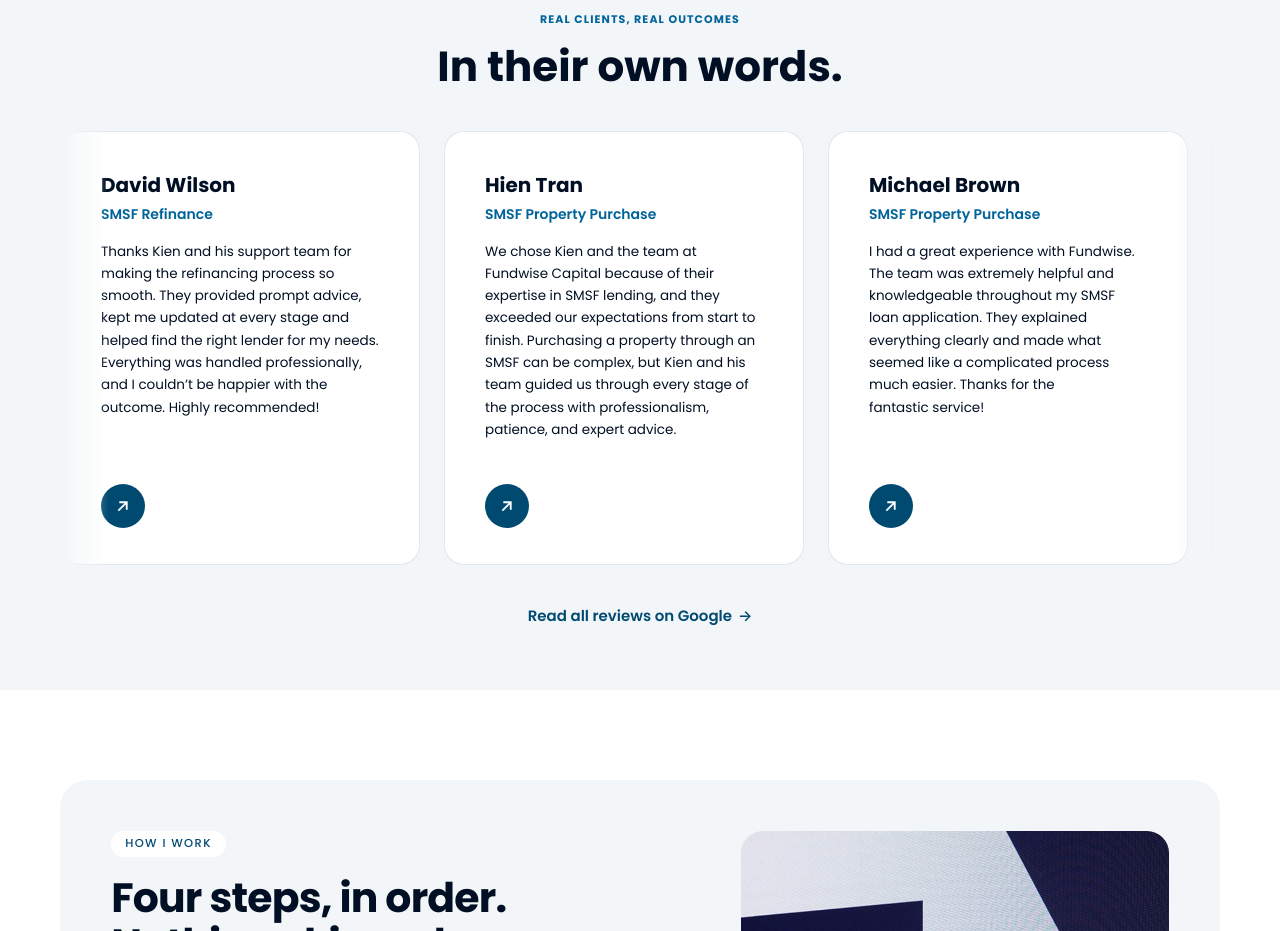
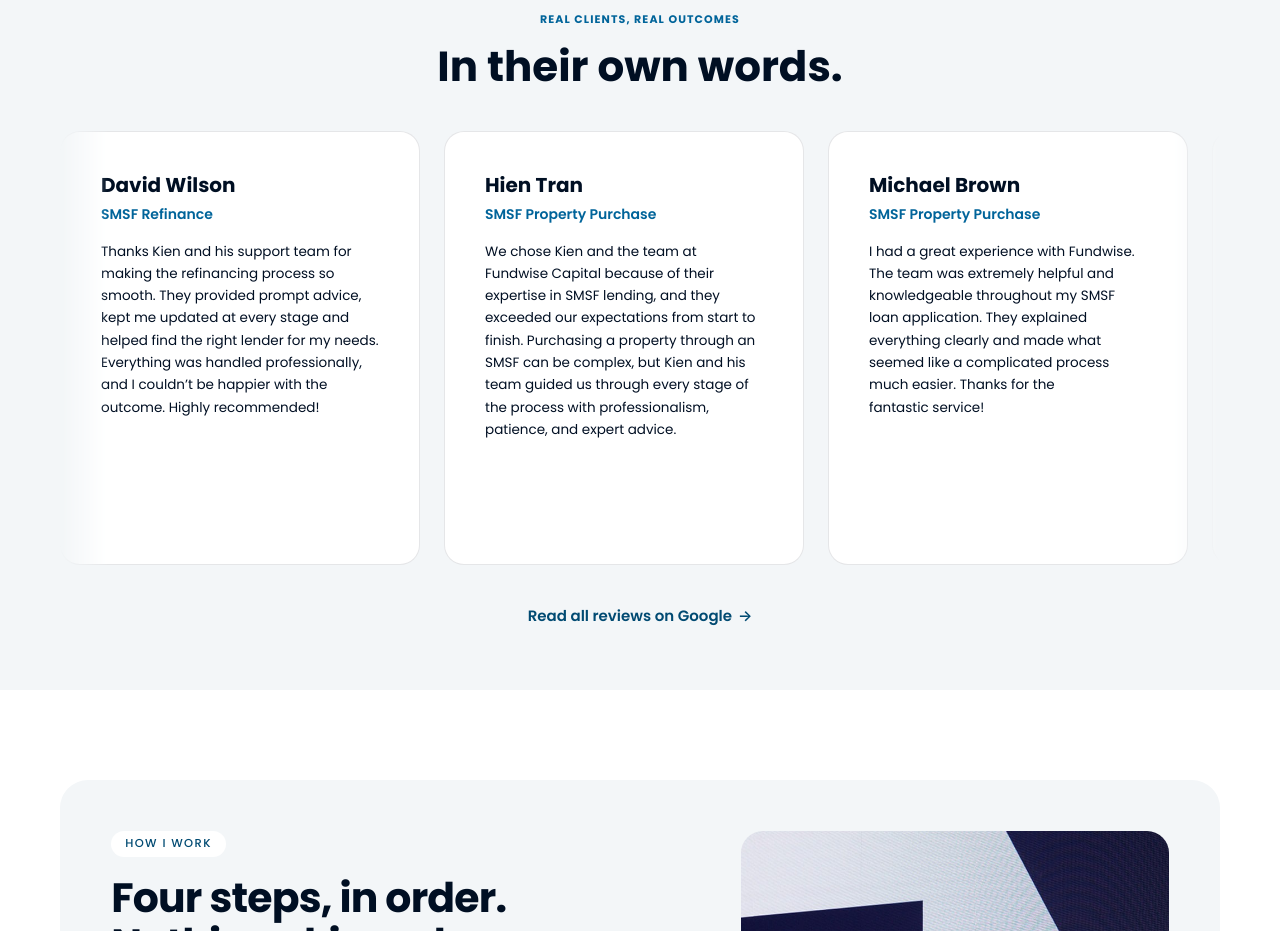
Before and after one commit to linhpham8digit/DEMO-KP-smsf-landingpage, a plain HTML site: page index.html in a window 1280 px wide. Shown: the part 1240-2171 px from the top of the page. Drawn offline with Linux system fonts and the light colour scheme.

Commit message:
Review cards are no longer links
Co-Authored-By: Claude Opus 5.5 <noreply@anthropic.com>

```diff
--- a/assets/css/landing.css
+++ b/assets/css/landing.css
@@ -643,8 +643,6 @@ h1, h2, h3 { text-wrap: balance; }
   padding: 40px 40px 36px; display: flex; flex-direction: column; justify-content: space-between;
   text-decoration: none; color: inherit; transition: background-color .15s ease-out;
 }
-.review-card:hover { background: var(--mist); }
-.review-card:active { background: var(--ice); transition-duration: .08s; }
 .review-card__head { display: flex; flex-direction: column; gap: 6px; margin-bottom: 16px; }
 .review-card__name { font: 700 20px/1.3 var(--sans); color: var(--ink); }
 .review-card__detail { font: 600 14px/1.45 var(--sans); color: var(--ocean); }
--- a/index.html
+++ b/index.html
@@ -208,47 +208,42 @@
       <h2 class="testimonials__title" id="revTitle">In their own words.</h2>
     </div>
     <div class="reviews">
-      <a class="review-card" href="https://maps.app.goo.gl/hb3D3jrEcQQXodLG8" target="_blank" rel="noopener noreferrer">
+      <div class="review-card">
         <div class="review-card__head">
           <p class="review-card__name">David Wilson</p>
           <p class="review-card__detail">SMSF Refinance</p>
         </div>
         <p class="review-card__quote">Thanks Kien and his support team for making the refinancing process so smooth. They provided prompt advice, kept me updated at every stage and helped find the right lender for my needs. Everything was handled professionally, and I couldn&rsquo;t be happier with the outcome. Highly&nbsp;recommended!</p>
-        <img class="review-card__icon" src="assets/img/review-arrow.svg" alt="" />
-      </a>
+      </div>
       <!-- placed second so it sits in the middle of the row on desktop when the page opens -->
-      <a class="review-card" href="https://share.google/DNVof50gvjIhAxP30" target="_blank" rel="noopener noreferrer">
+      <div class="review-card">
         <div class="review-card__head">
           <p class="review-card__name">Hien Tran</p>
           <p class="review-card__detail">SMSF Property Purchase</p>
         </div>
         <p class="review-card__quote">We chose Kien and the team at Fundwise Capital because of their expertise in SMSF lending, and they exceeded our expectations from start to finish. Purchasing a property through an SMSF can be complex, but Kien and his team guided us through every stage of the process with professionalism, patience, and expert&nbsp;advice.</p>
-        <img class="review-card__icon" src="assets/img/review-arrow.svg" alt="" />
-      </a>
-      <a class="review-card" href="https://maps.app.goo.gl/hb3D3jrEcQQXodLG8" target="_blank" rel="noopener noreferrer">
+      </div>
+      <div class="review-card">
         <div class="review-card__head">
           <p class="review-card__name">Michael Brown</p>
           <p class="review-card__detail">SMSF Property Purchase</p>
         </div>
         <p class="review-card__quote">I had a great experience with Fundwise. The team was extremely helpful and knowledgeable throughout my SMSF loan application. They explained everything clearly and made what seemed like a complicated process much easier. Thanks for the fantastic&nbsp;service!</p>
-        <img class="review-card__icon" src="assets/img/review-arrow.svg" alt="" />
-      </a>
-      <a class="review-card" href="https://maps.app.goo.gl/hb3D3jrEcQQXodLG8" target="_blank" rel="noopener noreferrer">
+      </div>
+      <div class="review-card">
         <div class="review-card__head">
           <p class="review-card__name">Andrew Le</p>
           <p class="review-card__detail">SMSF Investment Property Purchase</p>
         </div>
         <p class="review-card__quote">Big thanks to Kien and the team for all their hard work in helping me secure my SMSF loan. Communication was excellent, and they were always available to answer my questions. Their professionalism and dedication made a huge difference. Would definitely&nbsp;recommend!</p>
-        <img class="review-card__icon" src="assets/img/review-arrow.svg" alt="" />
-      </a>
-      <a class="review-card" href="https://maps.app.goo.gl/hb3D3jrEcQQXodLG8" target="_blank" rel="noopener noreferrer">
+      </div>
+      <div class="review-card">
         <div class="review-card__head">
           <p class="review-card__name">James Pham</p>
           <p class="review-card__detail">SMSF Commercial Property Purchase</p>
         </div>
         <p class="review-card__quote">Kien and his team at Fundwise did an amazing job helping me with my SMSF loan. They understood my requirements, explored suitable lending options and guided me through the process from start to finish. Very professional team and excellent customer service. Thank&nbsp;you!</p>
-        <img class="review-card__icon" src="assets/img/review-arrow.svg" alt="" />
-      </a>
+      </div>
     </div>
     <a href="https://maps.app.goo.gl/hb3D3jrEcQQXodLG8" class="link-arrow" target="_blank" rel="noopener noreferrer">Read all reviews on Google <span class="arrow">→</span></a>
   </section>
```
